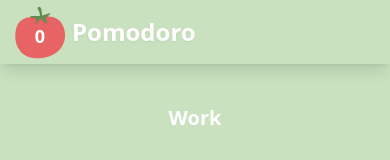
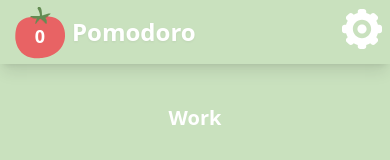
Before and after one commit to JethroNatividad/pomodoro-timer, a Next.js app: page / in a window 390 px wide. Shown: the top 160 px of the page. Built offline with nearby package versions, Linux system fonts and the light colour scheme.

Commit message:
delete hamburger, add settings icon

```diff
--- a/components/Header.tsx
+++ b/components/Header.tsx
@@ -1,20 +1,28 @@
 import Image from 'next/image'
 import React from 'react'
 import TomatoIcon from '../icons/tomato.svg'
+import SettingsIcon from '../icons/settings.svg'
+
 type Props = {
     workDone: number
 }
 
 const Header = ({ workDone }: Props) => {
     return (
-        <div className='shadow-lg h-16 flex items-center px-2'>
-            <div className='h-16 w-16 flex items-center relative'>
-                <Image src={TomatoIcon} objectFit="fill" />
-                <div className='absolute top-1 left-0 w-full h-full flex items-center justify-center'>
-                    <p className='text-lg font-semibold text-white'>{workDone}</p>
+        <div className='shadow-lg h-16 flex items-center justify-between px-2'>
+            <div className='flex items-center'>
+                <div className='h-16 w-16 flex items-center relative'>
+                    <Image src={TomatoIcon} objectFit="fill" />
+                    <div className='absolute top-1 left-0 w-full h-full flex items-center justify-center'>
+                        <p className='text-lg font-semibold text-white'>{workDone}</p>
+                    </div>
                 </div>
+                <h1 className='text-2xl lg:text-3xl font-semibold text-white drop-shadow-sm'>Pomodoro</h1>
             </div>
-            <h1 className='text-2xl lg:text-3xl font-semibold text-white drop-shadow-sm'>Pomodoro</h1>
+
+            <div>
+                <Image src={SettingsIcon} objectFit="contain" className="invert" height={40} width={40} />
+            </div>
         </div>
     )
 }
```
Also changed, not shown: icons/hamburger.svg (deleted), icons/settings.svg (added).
